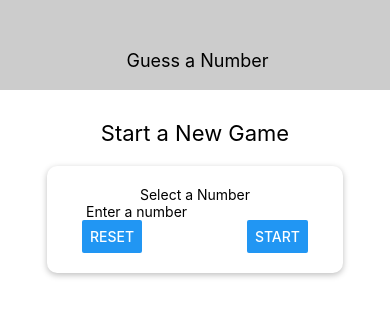
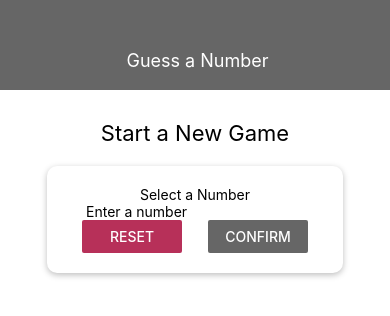
Before and after one commit to nitin1259/react-native-app, a React Native app: screen / in a window 390 px wide. Shown: the top 316 px of the page. Built offline with nearby package versions, Linux system fonts and the light colour scheme.

Commit message:
color theming with constants

```diff
--- a/components/guessApp/Header.js
+++ b/components/guessApp/Header.js
@@ -1,5 +1,6 @@
 import React from "react";
 import { View, Text, StyleSheet } from "react-native";
+import Colors from "../../constants/colors";
 
 const Header = (props) => {
   return (
@@ -16,11 +17,11 @@
     paddingTop: 30,
     alignItems: "center",
     justifyContent: "center",
-    backgroundColor: "#ccc",
+    backgroundColor: Colors.primary,
   },
   headerTitle: {
     fontSize: 18,
-    color: "black",
+    color: "white",
   },
 });
 
--- a/components/guessApp/screens/StartGameScreen.js
+++ b/components/guessApp/screens/StartGameScreen.js
@@ -1,6 +1,7 @@
 import React from "react";
 import { StyleSheet, Text, View, TextInput, Button } from "react-native";
 import Card from "../Card";
+import Colors from "../../../constants/colors";
 
 const StartGameScreen = () => {
   return (
@@ -10,8 +11,12 @@
         <Text>Select a Number</Text>
         <TextInput placeholder="Enter a number" />
         <View style={styles.buttonContainer}>
-          <Button title="Reset" onPress={() => {}} />
-          <Button title="Start" onPress={() => {}} />
+          <View style={styles.buttonStyle}>
+            <Button title="Reset" onPress={() => {}} color={Colors.accent} />
+          </View>
+          <View style={styles.buttonStyle}>
+            <Button title="Confirm" onPress={() => {}} color={Colors.primary} />
+          </View>
         </View>
       </Card>
     </View>
@@ -41,4 +46,7 @@
     justifyContent: "space-between",
     paddingHorizontal: 15,
   },
+  buttonStyle: {
+    width: 100,
+  },
 });
--- /dev/null
+++ b/constants/colors.js
@@ -0,0 +1,4 @@
+export default {
+  primary: "#666",
+  accent: "#B73059",
+};
```
